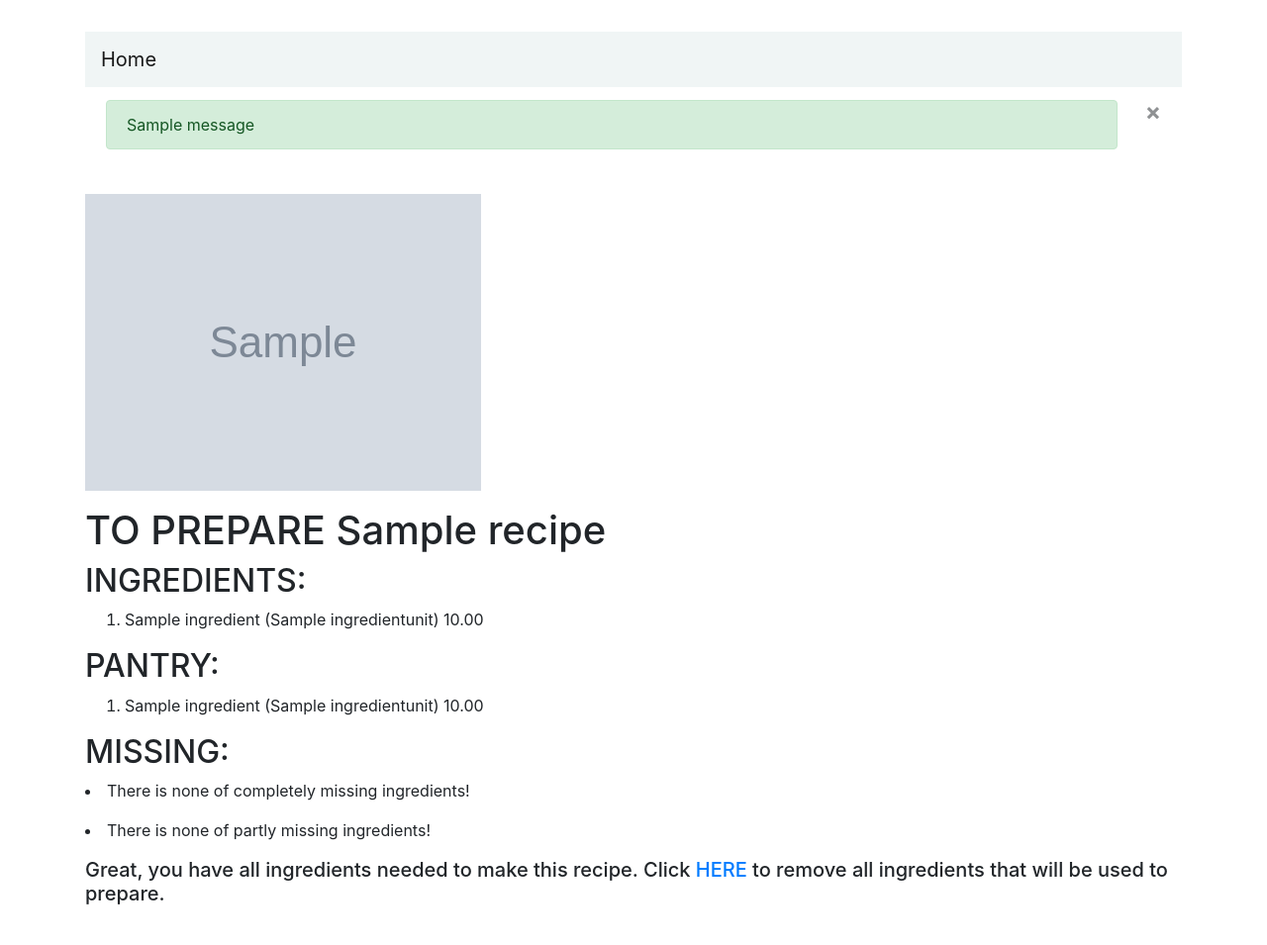
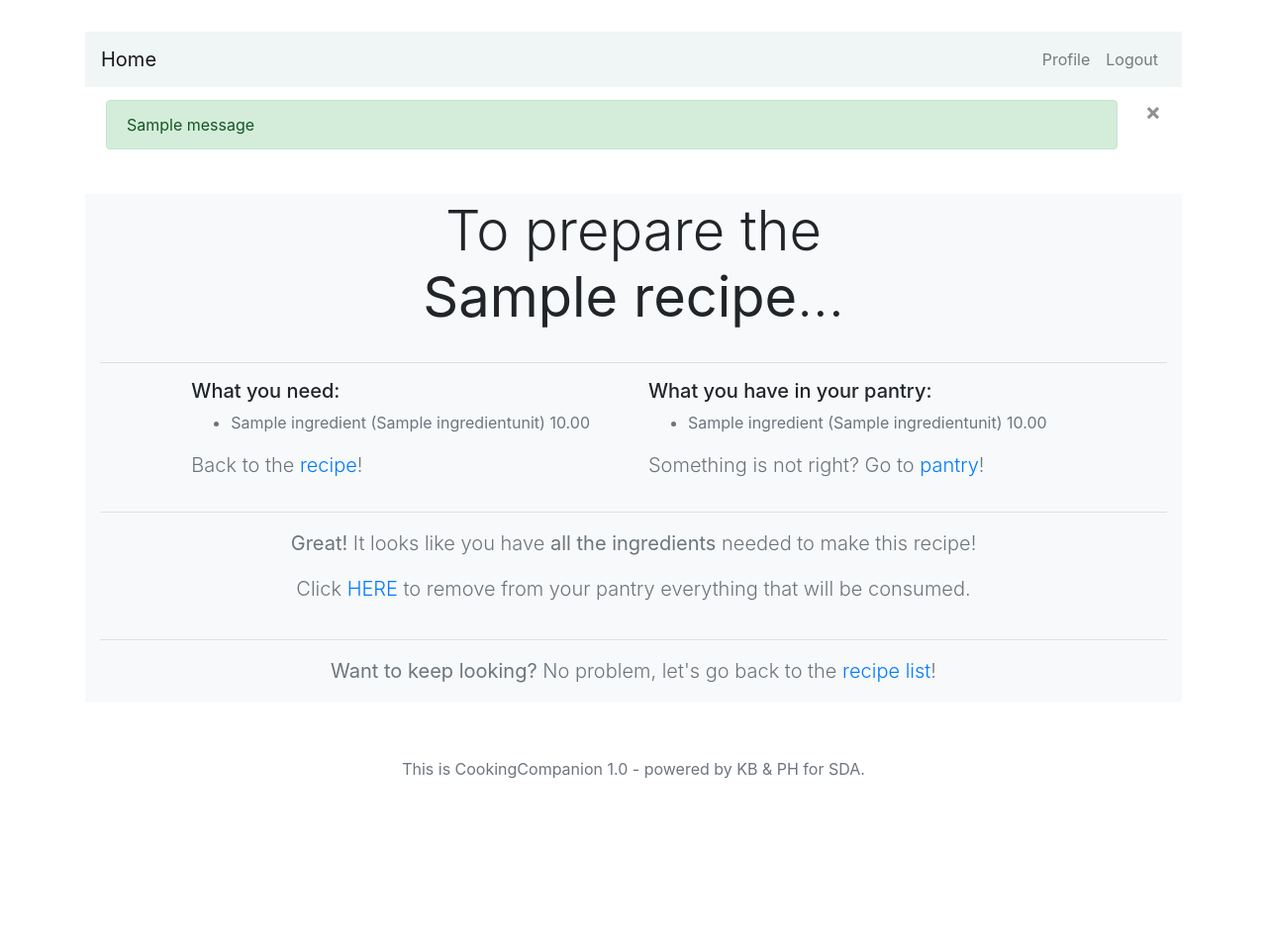
Before and after one commit to Piotrhow/CookingCompanion, a Django app: page /recipes/recipe-check/1 in a window 1280 px wide. Shown: the whole page at 99% size. After the commit the page ends 787 px from the top, so only its background shows below. Run offline with Django 4.2, Linux system fonts and the light colour scheme; a user stored in the database is signed in; tables that the repository leaves empty hold one stand-in row (values such as "Sample post"); grey boxes marked "Sample" are stand-in pictures; one stand-in notice (Sample message) is shown; some libraries are stand-ins or nearby versions.

Commit message:
Poprawienie wyglądu html i niektórej funkcjonalności przed code review

```diff
--- a/accounts/templates/accounts/base.html
+++ b/accounts/templates/accounts/base.html
@@ -52,6 +52,9 @@
       </div>
     </div>
   </div>
+<div class="text-center container">
+    <p class="text-muted">This is CookingCompanion 1.0 - powered by KB & PH for SDA.</p>
+</div>
 
     <!-- jQuery first, then Popper.js, then Bootstrap JS -->
     <script src="https://code.jquery.com/jquery-3.2.1.slim.min.js" integrity="sha384-KJ3o2DKtIkvYIK3UENzmM7KCkRr/rE9/Qpg6aAZGJwFDMVNA/GpGFF93hXpG5KkN" crossorigin="anonymous"></script>
--- a/core/templates/core/pantry_detail_form.html
+++ b/core/templates/core/pantry_detail_form.html
@@ -14,15 +14,13 @@
         <a href="{% url 'core:create' %}"><button class="btn btn-sm btn-outline-info">Add something new</button></a>
     </div>
         <hr>
-        <p class="lead text-muted"><b>Looking for a recipe?</b> Go to <a href="{% url 'recipes:recipe-list' %}">recipe list</a>!</p>
-        <hr>
     <div class="py-1 text-center container">
         <h6 class="lead text-muted">
             <div class="fw-light">
                 <p><b>Don't know what to cook?</b> With CookingCompanion it's not a problem!<br>
                 Just pick the ingredients you want to use, and we will suggest something for you:</p>
                 <a href="{% url 'core:pantry-detail' %}"><button type="button" class="btn btn-sm btn-outline-warning">Disable checkboxes</button></a>
-                <i><p>NOTE TO SELF: moze select all dodac??</p></i>
+<!--                NOTE TO SELF: moze select all dodac??-->
             </div>
         </h6>
     </div>
--- a/core/templates/core/pantryingredient_form_update.html
+++ b/core/templates/core/pantryingredient_form_update.html
@@ -1,10 +1,10 @@
 {% extends "core/base.html" %}
 {% block pantryingredient_form_update %}
 
-<section class="py-1 text-center container">
+<section class="py-1 bg-light text-center container">
     <div class="row py-lg-5">
       <div class="col-md-8 mx-auto">
-        <h3 class="fw-light">Modifying an ingredient...</h3><hr>
+        <h3 class="display-4">Modifying an ingredient...</h3><hr>
           <form method="POST" style="display: inline;">{% csrf_token %}
             <p class="lead text-muted">Input the new amount of <b>{{ingredient}}</b>:</p>
               <input type="number" name="quantity" placeholder="{{quantity_old}} {{ingredient.unit.name}}">
--- a/core/urls.py
+++ b/core/urls.py
@@ -10,7 +10,8 @@ urlpatterns = [
 	path('pantry-detail-form/', views.pantry_detail_form, name='pantry-detail-form'),
 	path('create/', views.pantryingredient_create, name='create'),
 	path('delete/<int:pk>/', views.pantryingredient_delete, name='delete'),
-	# path('delete/<int:pk>/', views.pantryingredient_delete, name='delete-multiple'),
+	path('delete-category/<int:pk>/', views.pantryingredient_delete_category, name='delete-category'),
+	path('delete-pantry/', views.pantryingredient_delete_pantry, name='delete-pantry'),
 	path('update/<int:pk>/', views.pantryingredient_update, name='update'),
 	path('check/', views.pantryingredient_check, name='pantry-check'),
 ]
--- a/recipes/templates/recipes/base.html
+++ b/recipes/templates/recipes/base.html
@@ -12,8 +12,7 @@
 
     <!--Font awesome icons -->
     <link rel="stylesheet" href="https://use.fontawesome.com/releases/v5.8.2/css/all.css" integrity="sha384-oS3vJWv+0UjzBfQzYUhtDYW+Pj2yciDJxpsK1OYPAYjqT085Qq/1cq5FLXAZQ7Ay" crossorigin="anonymous">
-
-
+    <link rel="stylesheet" href="{% static 'recipes/style.css' %}">
 
     <title>{% block title %} {% endblock %} </title>
 </head>
@@ -27,7 +26,16 @@
                 <span class="navbar-toggler-icon"></span>
             </button>
             <div class="collapse navbar-collapse" id="navbarCollapse">
-<!---->
+                <div class="navbar-nav ml-auto">
+
+                   {% if user.is_authenticated %}
+                    <a href="{% url 'users-profile' %}" class="nav-item nav-link">Profile</a>
+                    <a href="{% url 'logout' %}" class="nav-item nav-link">Logout</a>
+                  {% else %}
+                    <a href="{% url 'login' %}" class="nav-item nav-link">Sign in</a>
+                  {% endif %}
+
+                </div>
             </div>
         </nav>
         <!--Any flash messages pop up in any page because this is the base template-->
@@ -41,14 +49,20 @@
             </button>
           </div>
         {% endif %}
+
         {% block recipe_check %} {% endblock %}
         {% block recipe_detail %} {% endblock %}
         {% block recipe_list %} {% endblock %}
         {% block pantry_subtract %} {% endblock %}
         {% block recipe_matching %} {% endblock %}
+
       </div>
     </div>
   </div>
+<div class="text-center container">
+    <br>
+    <p class="text-muted">This is CookingCompanion 1.0 - powered by KB & PH for SDA.</p>
+</div>
 
     <!-- jQuery first, then Popper.js, then Bootstrap JS -->
     <script src="https://code.jquery.com/jquery-3.2.1.slim.min.js" integrity="sha384-KJ3o2DKtIkvYIK3UENzmM7KCkRr/rE9/Qpg6aAZGJwFDMVNA/GpGFF93hXpG5KkN" crossorigin="anonymous"></script>
--- a/recipes/templates/recipes/recipe_check.html
+++ b/recipes/templates/recipes/recipe_check.html
@@ -2,79 +2,103 @@
 {% block title %} Check&Compare {% endblock title%}
 
 {% block recipe_check %}
-
- <div class="img-one">
-        <img id="redirectimg"
-             class="alignnone size-full wp-image-1303"
-             src="{{ recipe.picture.url }} "
-             style="cursor: pointer;"
+<div class="py-1 text-center bg-light">
+    <h1 class="display-4"> To prepare the <br><b>{{recipe.name}}</b>...</h1>
 </div>
-
-<p>{{ text }}</p>
-  <h1> TO PREPARE {{recipe.name}} </h1>
-  <h2>INGREDIENTS:</h2>
-  <div>
-    <ol>
+<!--INGREDIENTS FOR THE RECIPE-->
+<div class="py-1 bg-light container">
+    <hr>
+    <div class="row">
+        <div class="col-1"></div>
+        <div class="col-5 mx-auto text">
+            <h5 class="fw-light">What you need:</h5>
+                    <ul>
                         {% for recipe_ingredient in recipe_ingredients %}
-      <li>
+                            <li class="text-muted">
                             {{ recipe_ingredient }}
                             </li>
                         {% endfor %}
-    </ol>
+                    </ul>
+              <p class="lead text-muted">Back to the
+                  <a href="{% url 'recipes:recipe-detail' recipe.pk %}">recipe</a>!</p>
         </div>
-    <p></p>
-    <p></p>
-<h2>PANTRY:</h2>
-  <div>
-      <ol>
+        <div class="col-5 mx-auto">
+            <h5 class="fw-light">What you have in your pantry:</h5>
+                    <ul>
                         {% for pantry_ingredient in pantry_ingredients %}
-        <li>
+                            <li class="text-muted">
                                 {{ pantry_ingredient }}
                             </li>
                         {% endfor %}
-      </ol>
+                    </ul>
+            <p class="lead text-muted">Something is not right? Go to
+                <a href="{% url 'core:pantry-detail' %}">pantry</a>!</p>
         </div>
-  <p> </p>
-<h2>MISSING:</h2>
-  <div>
+        <div class="col-1"></div>
+    </div>
+    <hr>
+
+<!--    CHECK AND COMPARE LOGIC-->
+    <div class="text-center">
+        {% if missing_ingredients or partly_missing_ingredients.items %}
+            <p class="lead text-muted">Oops... looks like you don't have enough ingredients in your pantry.</p>
+    </div>
+    <div class="row">
+        <div class="col-1"></div>
+        <div class="col-5 mx-auto">
                 {% if missing_ingredients %}
+                    <h5 class="fw-light">What you don't have at all:</h5>
                     {% for missing_ingredient in missing_ingredients %}
-      <h5>Completely missing ingredients:</h5>
-
-      <li>{{ missing_ingredient }}</li>
+                        <li class="text-muted">
+                            {{ missing_ingredient }}
+                        </li>
                     {% endfor %}
                 {% else %}
-      <li>There is none of completely missing ingredients!</li>
+                    <p class="text-muted">There is no completely missing ingredients!</p>
                 {% endif %}
-
-<p></p>
-      <p></p>
+        </div>
+        <div class="col-5 mx-auto">
                 {% if partly_missing_ingredients.items %}
+                    <h5 class="fw-light">Partly missing ingredients:</h5>
                     {% for key, values in partly_missing_ingredients.items %}
-      <h5>Partly missing ingredients:</h5>
-      <li>{{ key }} {{ values }}</li>
+                             <li class="text-muted">
+                                 {{ key }} {{ values }}
+                             </li>
                     {% endfor %}
                 {% else %}
-      <li>There is none of partly missing ingredients!</li>
+                    <p class="text-muted">There is no partly missing ingredients!</p>
                 {% endif %}
-      <p></p>
         </div>
-
-
+        <div class="col-1"></div>
+        {% endif %}
+    </div>
+<!--CREATING SHOPPING LIST-->
+    <div class="row text-center">
+        <div class="col mx-auto">
             {% if missing_ingredients or partly_missing_ingredients.items %}
-
-<h5>You don't have enough ingredients in your pantry.
-
+                <p class="lead text-muted">Do you wan't to print out a list of things you need to buy?
+                    Click <b>here</b>...
+<!--                    NOTE TO SELF: brak logiki tworzenia pliku-->
+<!--UPDATING: SUBSTRACT THE INGREDIENTS FROM PANTRY-->
             {% else %}
-
-    <h5>Great, you have all ingredients needed to make this recipe.
-        Click
-        <a href="{% url 'recipes:pantry-subtract' recipe.pk %}">HERE</a>
-        to remove all ingredients that will be used to prepare.
-    </h5>
-
-
+            <p class="lead text-muted"><b>Great!</b> It looks like you have <b>all the ingredients</b>
+                needed to make this recipe!</p>
+            <p class="lead text-muted">Click <a href="{% url 'recipes:pantry-subtract' recipe.id %}">HERE</a>
+                to remove from your pantry everything that will be consumed.</p>
             {% endif %}
-
+        </div>
+    </div>
+</div>
+<!--REDIRECTING-->
+<footer class="container bg-light text-center">
+    <div class="row row-cols-2 g-3">
+        <div class="col">
+            <hr>
+            <p class="lead text-muted"><b>Want to keep looking?</b>
+              No problem, let's go back to the
+                <a href="{% url 'recipes:recipe-list' %}">recipe list</a>!</p>
+        </div>
+    </div>
+</footer>
 
 {% endblock %}
--- a/recipes/views.py
+++ b/recipes/views.py
@@ -67,8 +67,15 @@ def pantry_subtraction(request, id):
     pantry = Pantry.objects.filter(user__id=current_user.id)
     pi = PantryIngredient.objects.filter(pantry__in=pantry)
 
+    print(pantry)
+    print(pi)
+    print(ri)
+
+
     for recip_ingred in ri:
         pantry_ingred = pi.filter(ingredient__id=recip_ingred.ingredient.id).first()
+        print(recip_ingred.ingredient.id)
+        print(pantry_ingred)
         res = pantry_ingred.quantity - recip_ingred.quantity
         pantry_ingred.quantity = res
         if res >= 0:
```
Also changed, not shown: accounts/templates/accounts/profile.html (+11 -10 lines), core/templates/core/base.html (+7 -4 lines), core/templates/core/pantry_check.html (+7 -8 lines), core/templates/core/pantry_delete_confirm.html (added, +22 -0 lines), core/templates/core/pantry_delete_confirm_category.html (added, +29 -0 lines), core/templates/core/pantry_delete_confirm_pantry.html (renamed from core/templates/core/confirm_delete.html, +6 -4 lines), core/templates/core/pantry_detail.html (+23 -14 lines), core/templates/core/pantryingredient_form.html (+6 -5 lines), core/views.py (+56 -18 lines), recipes/templates/recipes/pantry_subtract.html (+32 -24 lines), recipes/templates/recipes/recipe_detail.html (+9 -7 lines), recipes/templates/recipes/recipe_list.html (+13 -6 lines), recipes/static/style.css (added). Lines whose indentation alone changed are shown as unchanged.
